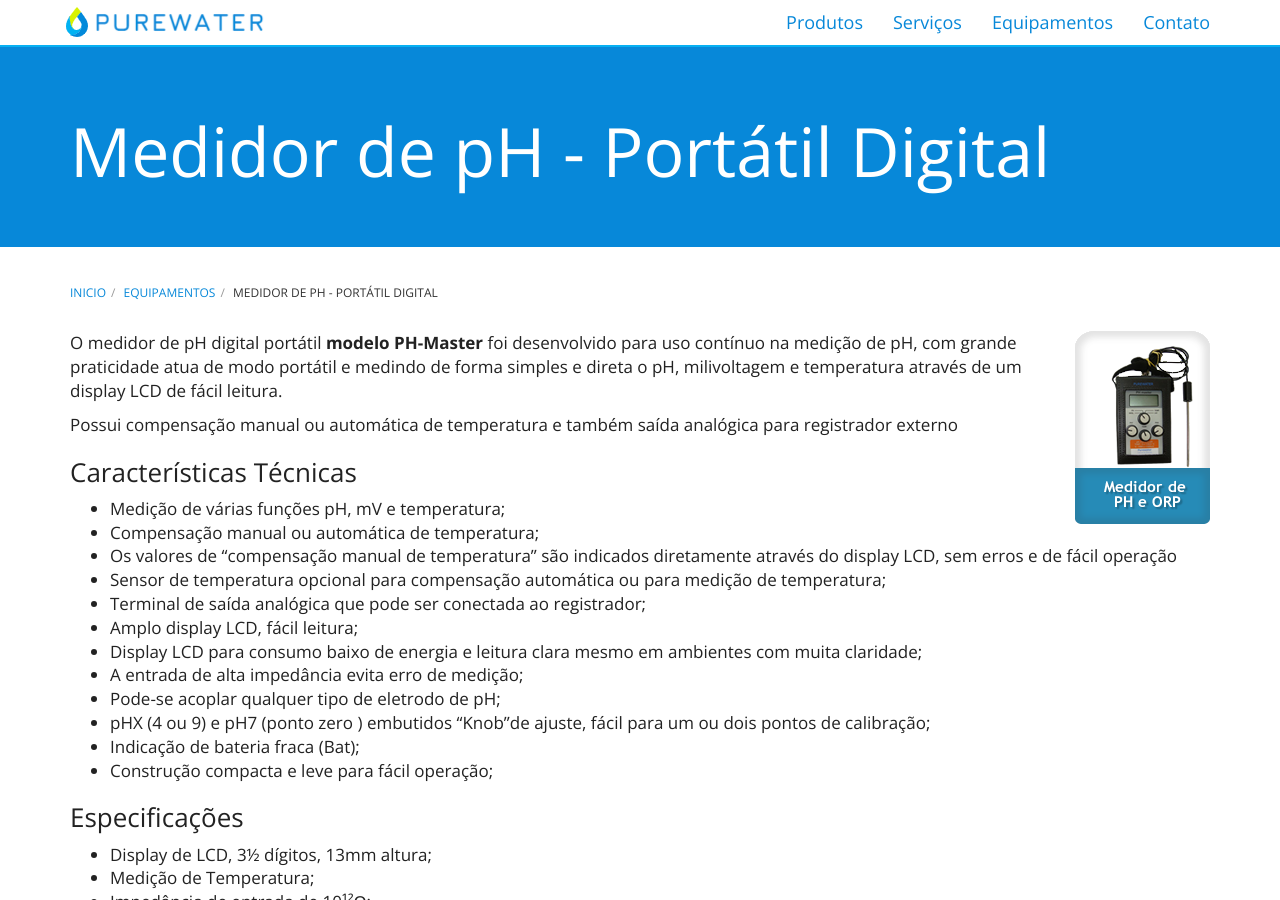
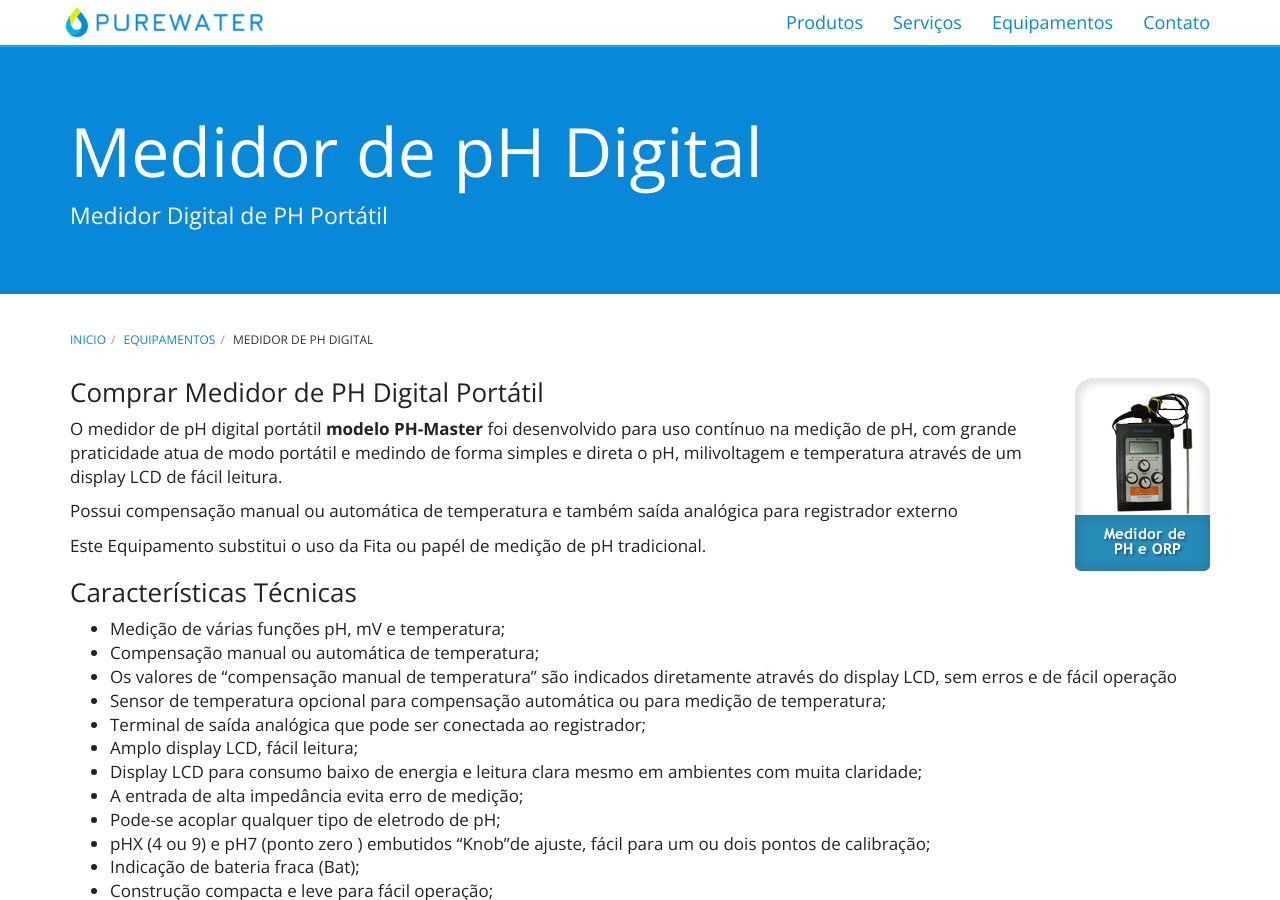
Before and after one commit to purewaterefluentes/purewaterefluentes.github.io, a Jekyll site: the page built from equipamentos/medidor-de-ph-modelo-portatil.md, in a window 1280 px wide and 900 px high. Built offline with Jekyll 4.4.1, drawn with Linux system fonts in a browser that asks for light colours; nearby versions of some CDN libraries; library files that are not in the unit come from our copies.

Commit message:
Update medidor-de-ph-modelo-portatil.md

```diff
--- a/equipamentos/medidor-de-ph-modelo-portatil.md
+++ b/equipamentos/medidor-de-ph-modelo-portatil.md
@@ -1,16 +1,19 @@
 ---
 layout: default
 pageTitle:
-title: Medidor de pH - Portátil Digital
-subtitle:
+title: Medidor de pH Digital
+subtitle: Medidor Digital de PH Portátil
 ---
 
 <img class="img-responsive pull-right" style="max-width: 100%;" src="../../website/images/box_medidor-ph-portatil.png" alt="Medidor de pH Portátil">
 
+### Comprar Medidor de PH Digital Portátil
 
 O medidor de pH digital portátil **modelo PH-Master** foi desenvolvido para uso contínuo na medição de pH, com grande praticidade atua de modo portátil e medindo de forma simples e direta o pH, milivoltagem e temperatura através de um display LCD de fácil leitura.
 
 Possui compensação manual ou automática de temperatura e também saída analógica para registrador externo
+
+Este Equipamento substitui o uso da Fita ou papél de medição de pH tradicional.
 
 ### Características Técnicas
 
```
